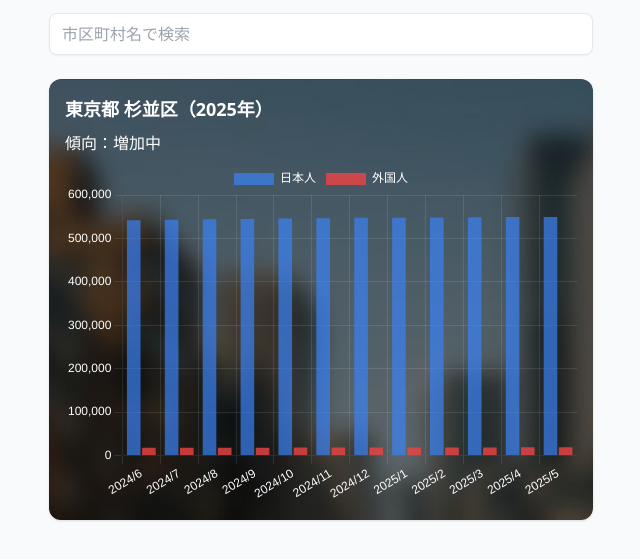
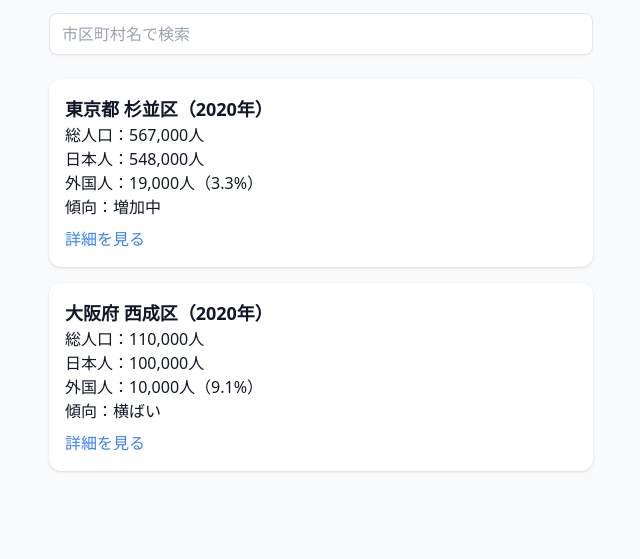
Before and after one commit to max-766/popmap, a plain HTML site: page index.html in a window 1280 px wide. Shown: the part 59-618 px from the top of the page, without its empty margins (319-959 px from the left). Drawn offline with nearby package versions, Linux system fonts and the light colour scheme.

Commit message:
Add files via upload
TOPのカードにはグラフなし

```diff
--- a/app.js
+++ b/app.js
@@ -1,11 +1,21 @@
 const dummyData = [
   {
     name: "東京都 杉並区",
-    year: 2025,
-    total: [560000, 561000, 562500, 563000, 564000, 565000, 566000, 566500, 567000, 567500, 568000, 568500],
-    foreign: [18000, 18100, 18200, 18300, 18350, 18400, 18500, 18600, 18700, 18800, 18900, 19000],
-    labels: ["2024/6","2024/7","2024/8","2024/9","2024/10","2024/11","2024/12","2025/1","2025/2","2025/3","2025/4","2025/5"],
+    year: 2020,
+    total: 567000,
+    japanese: 548000,
+    foreign: 19000,
+    rate: 3.3,
     trend: "増加中",
+  },
+  {
+    name: "大阪府 西成区",
+    year: 2020,
+    total: 110000,
+    japanese: 100000,
+    foreign: 10000,
+    rate: 9.1,
+    trend: "横ばい",
   },
 ];
 
@@ -18,56 +28,18 @@ function render(filtered) {
     results.innerHTML = "<p class='text-sm text-gray-500'>該当する市区町村が見つかりません。</p>";
     return;
   }
-  filtered.forEach((item, index) => {
+  filtered.forEach((item) => {
     const div = document.createElement("div");
-    div.className = "card-bg rounded-xl shadow overflow-hidden";
-    div.innerHTML = `<a href="details.html?city=${encodeURIComponent(item.name)}" class="block">
-      <div class="card-overlay">
-        <h2 class="text-lg font-semibold mb-2">${item.name}（${item.year}年）</h2>
-        <p class="mb-2">傾向：${item.trend}</p>
-        <canvas id="chart-${index}" height="200"></canvas>
-      </div>
+    div.className = "bg-white p-4 rounded-xl shadow";
+    div.innerHTML = `
+      <h2 class="text-lg font-semibold">${item.name}（${item.year}年）</h2>
+      <p>総人口：${item.total.toLocaleString()}人</p>
+      <p>日本人：${item.japanese.toLocaleString()}人</p>
+      <p>外国人：${item.foreign.toLocaleString()}人（${item.rate}%）</p>
+      <p>傾向：${item.trend}</p>
+      <a href="details.html?city=${encodeURIComponent(item.name)}" class="inline-block mt-2 text-blue-500 hover:underline">詳細を見る</a>
     `;
     results.appendChild(div);
-
-    const ctx = document.getElementById(`chart-${index}`).getContext("2d");
-    new Chart(ctx, {
-      type: 'bar',
-      data: {
-        labels: item.labels,
-        datasets: [
-          {
-            label: '日本人',
-            data: item.total.map((t, i) => t - item.foreign[i]),
-            backgroundColor: 'rgba(59, 130, 246, 0.7)',
-          },
-          {
-            label: '外国人',
-            data: item.foreign,
-            backgroundColor: 'rgba(239, 68, 68, 0.8)',
-          }
-        ]
-      },
-      options: {
-        responsive: true,
-        plugins: {
-          legend: {
-            position: 'top',
-            labels: { color: 'white' }
-          },
-        },
-        scales: {
-          x: {
-            ticks: { color: 'white' },
-            grid: { color: 'rgba(255,255,255,0.1)' }
-          },
-          y: {
-            ticks: { color: 'white' },
-            grid: { color: 'rgba(255,255,255,0.1)' }
-          }
-        }
-      }
-    });
   });
 }
 
--- a/index.html
+++ b/index.html
@@ -2,23 +2,9 @@
 <html lang="ja">
 <head>
   <meta charset="UTF-8" />
-    <meta name="viewport" content="width=device-width, initial-scale=1.0" />
+  <meta name="viewport" content="width=device-width, initial-scale=1.0"/>
   <title>市区町村人口ビジュアライザー</title>
   <script src="https://cdn.tailwindcss.com"></script>
-    <script src="https://cdn.jsdelivr.net/npm/chart.js"></script>
-    <style>
-      .card-bg {
-        background-image: url('images/background.jpg');
-        background-size: cover;
-        background-position: center;
-        color: white;
-      }
-      .card-overlay {
-        background-color: rgba(0, 0, 0, 0.5);
-        padding: 1rem;
-        border-radius: 0.75rem;
-      }
-    </style>
 </head>
 <body class="bg-gray-50 text-gray-900 font-sans">
   <div class="max-w-xl mx-auto px-4 py-6">
```
Lines whose indentation alone changed are shown as unchanged.
